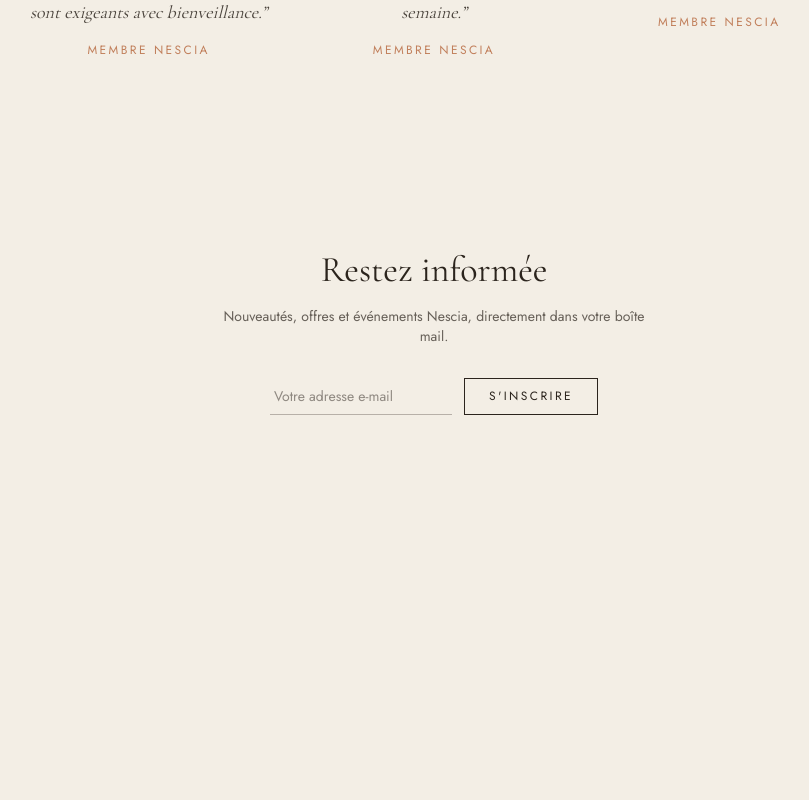
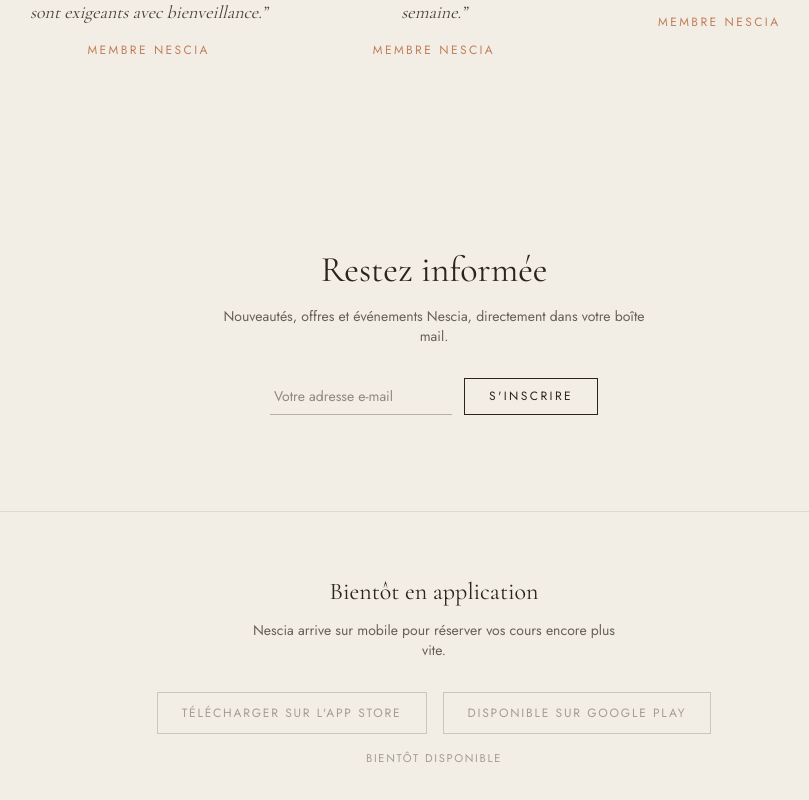
Before and after one commit to lifewithnessou-create/Nescia, a Next.js app: page / in a window 1280 px wide. Shown: the part 3585-4385 px from the top of the page, without its empty margins (206-1015 px from the left). Before the commit the page ends 4096 px from the top, so only its background shows below. Built offline with nearby package versions, Linux system fonts and the light colour scheme.

Commit message:
Add app store / Google Play teaser section to homepage footer
Shown as "bientôt disponible" since the apps aren't published yet;
swap in real store links once available.

Co-Authored-By: Claude Sonnet 5 <noreply@anthropic.com>
Claude-Session: https://claude.ai/code/session_01Evr7dRdy68ti3A4x7BxQUq

```diff
--- a/src/app/page.tsx
+++ b/src/app/page.tsx
@@ -236,6 +236,26 @@ export default function Home() {
           <NewsletterForm />
         </div>
       </section>
+
+      <section className="border-t border-foreground/10 px-6 py-16 text-center sm:px-10">
+        <h2 className="font-serif text-2xl text-foreground">
+          Bientôt en application
+        </h2>
+        <p className="mx-auto mt-3 max-w-sm font-sans text-sm text-foreground/70">
+          Nescia arrive sur mobile pour réserver vos cours encore plus vite.
+        </p>
+        <div className="mt-8 flex flex-wrap items-center justify-center gap-4">
+          <span className="flex cursor-not-allowed items-center gap-2 border border-foreground/20 px-6 py-3 font-sans text-xs tracking-[0.15em] text-foreground/40 uppercase">
+            Télécharger sur l&apos;App Store
+          </span>
+          <span className="flex cursor-not-allowed items-center gap-2 border border-foreground/20 px-6 py-3 font-sans text-xs tracking-[0.15em] text-foreground/40 uppercase">
+            Disponible sur Google Play
+          </span>
+        </div>
+        <p className="mt-4 font-sans text-[0.7rem] tracking-[0.15em] text-foreground/40 uppercase">
+          Bientôt disponible
+        </p>
+      </section>
     </main>
   );
 }
```
